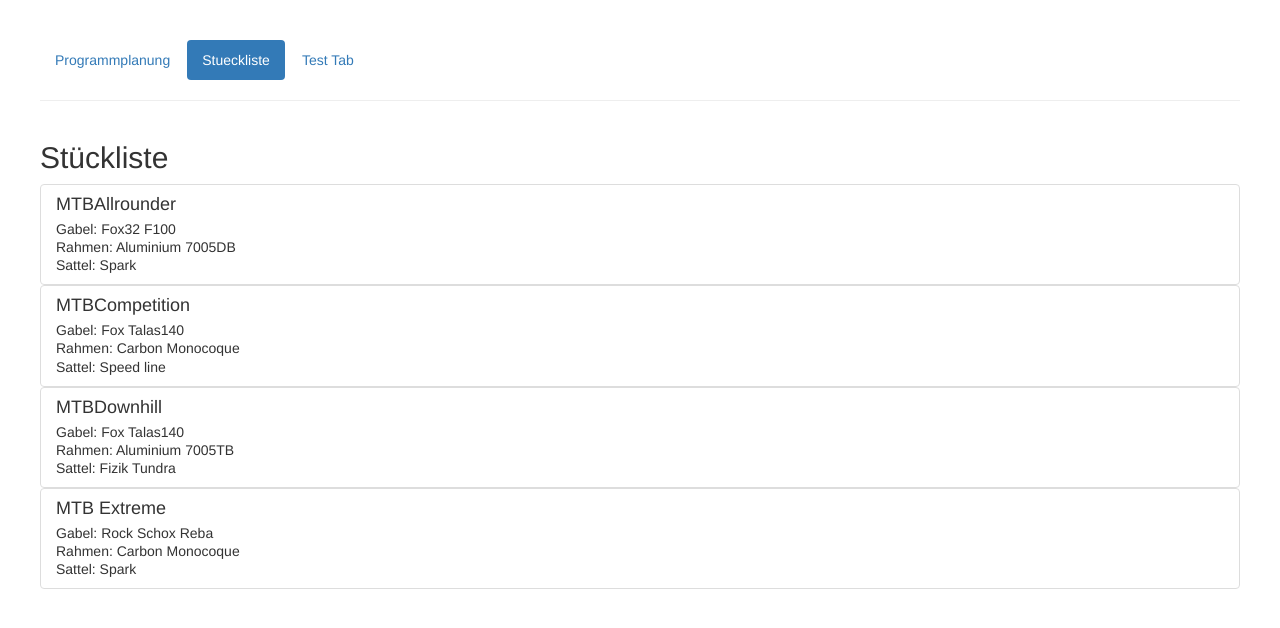
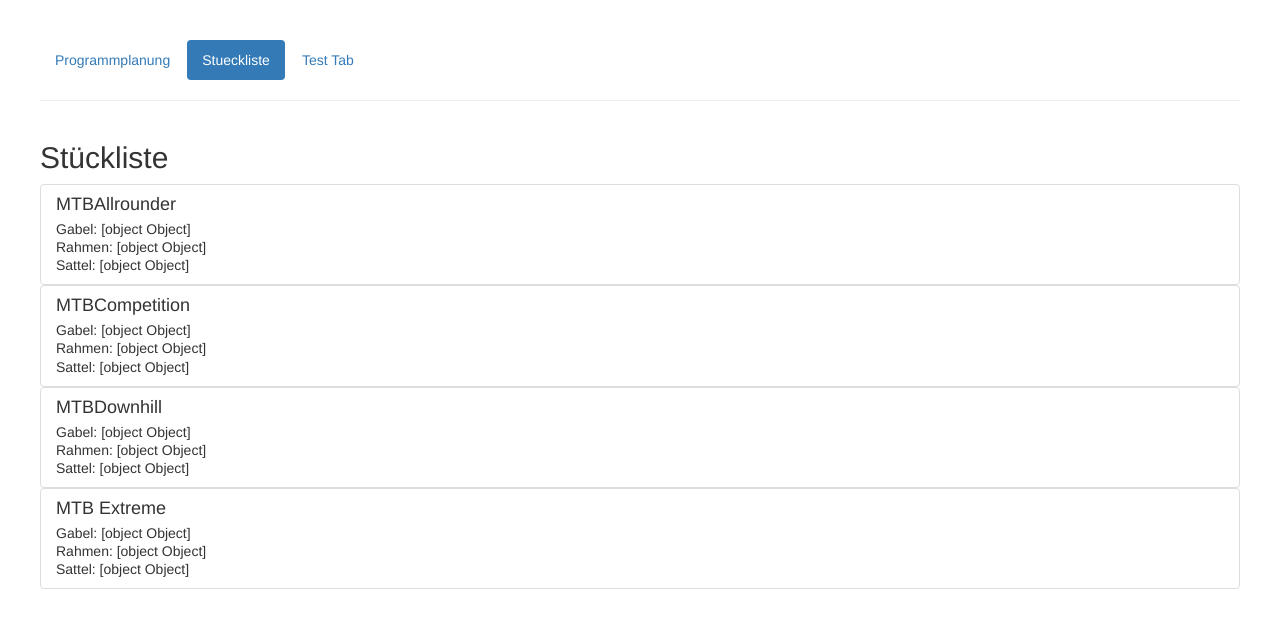
Before and after one commit to steffenwohlers/wi3p, an Angular app: page /stueckliste in a window 1280 px wide. Shown: the top 628 px of the page. Built offline with nearby package versions, Linux system fonts and the light colour scheme.

Commit message:
Typ FahrradTeil in FahrradModel und Service implementiert

```diff
--- a/src/app/app.module.ts
+++ b/src/app/app.module.ts
@@ -10,6 +10,7 @@ import { StuecklisteItemComponent } from './stueckliste/stueckliste-item/stueckl
 import { FahrradService } from './shared/fahrrad.service';
 import { TestTabComponent } from './test-tab/test-tab.component';
 import { FormsModule } from '@angular/forms';
+import { FahrradTeilService } from './shared/fahrrad-teil.service';
 
 // tslint:disable-next-line:max-line-length
 
@@ -28,7 +29,10 @@ import { FormsModule } from '@angular/forms';
     FormsModule,
     routing
   ],
-  providers: [FahrradService],
+  providers: [
+    FahrradService,
+    FahrradTeilService
+  ],
   bootstrap: [AppComponent]
 })
 export class AppModule { }
--- a/src/app/shared/fahrrad-teil.service.ts
+++ b/src/app/shared/fahrrad-teil.service.ts
@@ -28,12 +28,16 @@ export class FahrradTeilService {
     return this.teile;
   }
 
-  getFahrradTeil(name: String) {
-    this.teile.forEach(element => {
-      if (element.name === name) {
-        return element;
-      }
+  getFahrradTeil(name: String): FahrradTeil  {
+    this.teile.forEach(
+      element => {
+        if (element.name === name) {
+          console.log(element);
+          return element;
+        }
     });
+
+    return new FahrradTeil('nicht geklappt', FahrradTeilTyp.Gabel);
   }
 
 }
--- a/src/app/shared/fahrrad.model.ts
+++ b/src/app/shared/fahrrad.model.ts
@@ -1,10 +1,11 @@
 import { ProgrammplanungInput } from './programmplanung-input.model';
 import { FahrradTeil } from './fahrrad-teil.model';
+import { FahrradTeilTyp } from './fahrrad-teil-typ.enum';
 
 export class Fahrrad {
     constructor(public modell: string,
-        public rahmen: String,
-        public sattel: String,
-        public gabel: String,
+        public rahmen: FahrradTeil,
+        public sattel: FahrradTeil,
+        public gabel: FahrradTeil,
         public progammplanungInputArray: ProgrammplanungInput[] ) {}
 }
--- a/src/app/shared/fahrrad.service.ts
+++ b/src/app/shared/fahrrad.service.ts
@@ -4,12 +4,19 @@ import { FahrradTeilService } from './fahrrad-teil.service';
 import { FahrradTeil } from './fahrrad-teil.model';
 
 export class FahrradService {
+
+    private fahrradTeilService: FahrradTeilService = new FahrradTeilService();
+
     private fahrraeder: Fahrrad[] = [
         new Fahrrad(
             'MTBAllrounder',
-            'Aluminium 7005DB',
-            'Spark',
-            'Fox32 F100',
+            // 'Aluminium 7005DB',
+            // 'Spark',
+            // 'Fox32 F100',
+            this.fahrradTeilService.getFahrradTeil('Aluminium 7005DB'),
+            this.fahrradTeilService.getFahrradTeil('Spark'),
+            this.fahrradTeilService.getFahrradTeil('Fox32 F100'),
+
             [
                 new ProgrammplanungInput(0, 2220),
                 new ProgrammplanungInput(1, 3330),
@@ -28,9 +35,13 @@ export class FahrradService {
         ),
         new Fahrrad(
             'MTBCompetition',
-            'Carbon Monocoque',
-            'Speed line',
-            'Fox Talas140',
+            // 'Carbon Monocoque',
+            // 'Speed line',
+            // 'Fox Talas140',
+            this.fahrradTeilService.getFahrradTeil('Carbon Monocoque'),
+            this.fahrradTeilService.getFahrradTeil('Speed line'),
+            this.fahrradTeilService.getFahrradTeil('Fox Talas140'),
+
             [
                 new ProgrammplanungInput(0, 1110),
                 new ProgrammplanungInput(1, 1665),
@@ -48,9 +59,13 @@ export class FahrradService {
         ),
         new Fahrrad(
             'MTBDownhill',
-            'Aluminium 7005TB',
-            'Fizik Tundra',
-            'Fox Talas140',
+            // 'Aluminium 7005TB',
+            // 'Fizik Tundra',
+            // 'Fox Talas140',
+            this.fahrradTeilService.getFahrradTeil('Aluminium 7005TB'),
+            this.fahrradTeilService.getFahrradTeil('Fizik Tundra'),
+            this.fahrradTeilService.getFahrradTeil('Fox Talas140'),
+
             [
                 new ProgrammplanungInput(0, 740),
                 new ProgrammplanungInput(1, 1110),
@@ -68,9 +83,13 @@ export class FahrradService {
         ),
         new Fahrrad(
             'MTB Extreme',
-            'Carbon Monocoque',
-            'Spark',
-            'Rock Schox Reba',
+            // 'Carbon Monocoque',
+            // 'Spark',
+            // 'Rock Schox Reba',
+            this.fahrradTeilService.getFahrradTeil('Carbon Monocoque'),
+            this.fahrradTeilService.getFahrradTeil('Spark'),
+            this.fahrradTeilService.getFahrradTeil('Rock Schox Reba'),
+
             [
                 new ProgrammplanungInput(0, 518),
                 new ProgrammplanungInput(1, 777),
--- a/src/app/test-tab/test-tab.component.html
+++ b/src/app/test-tab/test-tab.component.html
@@ -1,7 +1,7 @@
 <table class="table table-striped table-hover">
         <thead>
             <tr>
-                <th *ngFor="let i of fahrrad.progammplanungInputArray">Month: {{i.month}}</th>
+                <th *ngFor="let i of fahrrad.progammplanungInputArray">Month: {{i.date.getMonth()}}</th>
             </tr>
         </thead>
         <tbody>
```
